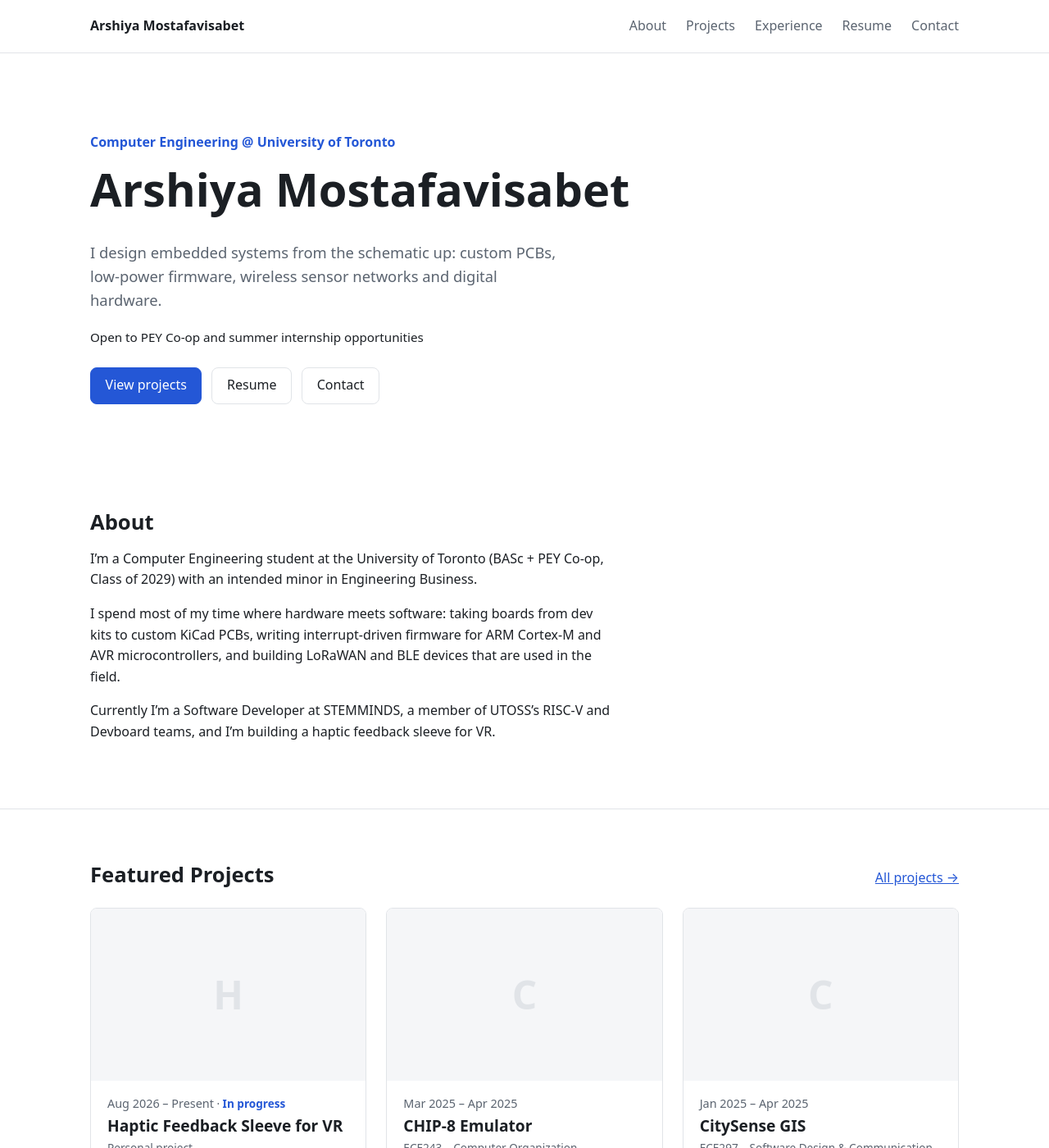
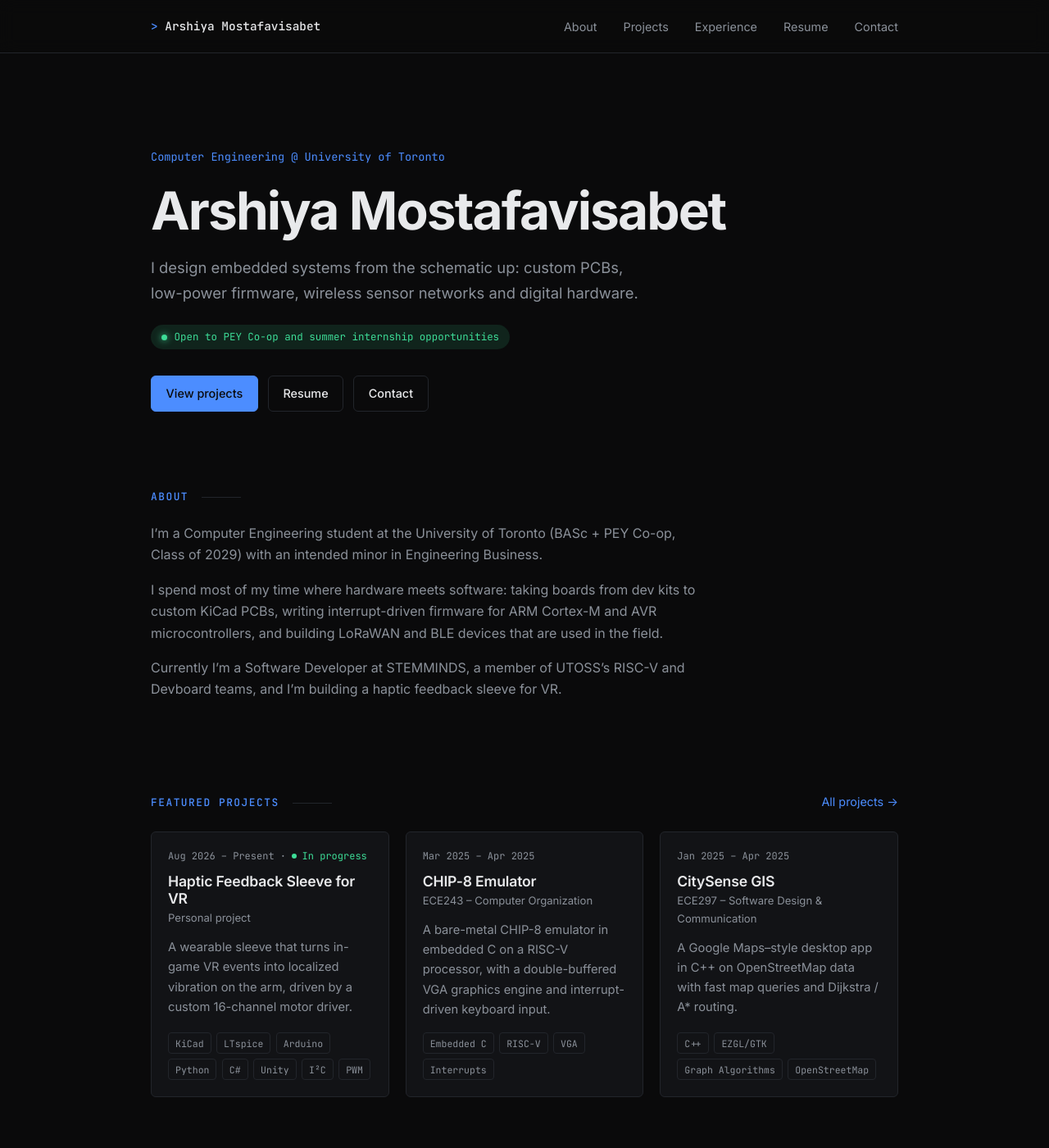
Before and after one commit to arshiyamostafavisabet/arshiyamostafavisabet.github.io, a Jekyll site: the page built from index.html, in a window 1280 px wide and 1400 px high. Shown: the whole window at 82% size. Built offline with Jekyll 4.4.1, drawn with Linux system fonts in a browser that asks for light colours.

Commit message:
updated the design of the website

```diff
--- a/_includes/head.html
+++ b/_includes/head.html
@@ -1,7 +1,11 @@
 <head>
   <meta charset="utf-8">
   <meta name="viewport" content="width=device-width, initial-scale=1">
+  <meta name="theme-color" content="#0a0a0b">
   {% seo %}
+  <link rel="preconnect" href="https://fonts.googleapis.com">
+  <link rel="preconnect" href="https://fonts.gstatic.com" crossorigin>
+  <link rel="stylesheet" href="https://fonts.googleapis.com/css2?family=Inter:wght@400;500;600;700&family=JetBrains+Mono:wght@400;500&display=swap">
   <link rel="icon" href="{{ '/assets/images/favicon/favicon.svg' | relative_url }}" type="image/svg+xml">
   <link rel="stylesheet" href="{{ '/assets/css/main.css' | relative_url }}">
   <script src="{{ '/assets/js/main.js' | relative_url }}" defer></script>
--- a/_includes/project-card.html
+++ b/_includes/project-card.html
@@ -5,13 +5,11 @@
 {%- assign p = include.project -%}
 <article class="project-card" data-areas="{{ p.areas | join: '|' }}">
   <a class="project-card-link" href="{{ p.url | relative_url }}">
+    {%- if p.thumbnail %}
     <div class="project-card-media">
-      {%- if p.thumbnail %}
       <img src="{{ p.thumbnail | relative_url }}" alt="{{ p.title }}" loading="lazy">
-      {%- else %}
-      <div class="project-card-placeholder" aria-hidden="true">{{ p.title | slice: 0 }}</div>
-      {%- endif %}
     </div>
+    {%- endif %}
     <div class="project-card-body">
       <p class="project-card-meta">
         {% include date-range.html start=p.date end=p.end_date %}
--- a/assets/css/main.css
+++ b/assets/css/main.css
@@ -1,44 +1,38 @@
 /* ==========================================================================
-   main.css: structural base styles.
-   Design is intentionally neutral. Change the look by editing the tokens in
-   :root first; component rules below only reference these variables.
+   main.css: minimalist dark theme (black / blue / green)
+   Change the look by editing the tokens in :root. Component rules below only
+   reference these variables.
    ========================================================================== */
 
 :root {
-  /* Colors */
-  --color-bg: #ffffff;
-  --color-surface: #f5f6f8;
-  --color-text: #1b1f24;
-  --color-text-muted: #5b6470;
-  --color-border: #e1e4e8;
-  --color-accent: #2457d6;
-  --color-accent-contrast: #ffffff;
+  /* Palette */
+  --color-bg: #0a0a0b;          /* near-black page background */
+  --color-surface: #121316;     /* cards, metric tiles */
+  --color-surface-hover: #17191d;
+  --color-border: #22252b;      /* hairlines */
+  --color-text: #e8e9eb;        /* primary text */
+  --color-text-muted: #8b919a;  /* secondary text */
+  --color-accent: #4c8dff;      /* blue: links, buttons, labels */
+  --color-accent-soft: rgba(76, 141, 255, 0.12);
+  --color-accent-contrast: #0a0a0b;
+  --color-green: #3ddc97;       /* green: status / "live" indicators */
+  --color-green-soft: rgba(61, 220, 151, 0.12);
 
   /* Typography */
-  --font-body: system-ui, -apple-system, "Segoe UI", Roboto, sans-serif;
+  --font-body: "Inter", system-ui, -apple-system, "Segoe UI", Roboto, sans-serif;
   --font-heading: var(--font-body);
-  --font-mono: ui-monospace, "SFMono-Regular", Consolas, monospace;
+  --font-mono: "JetBrains Mono", ui-monospace, "SFMono-Regular", Consolas, monospace;
   --text-base: 1rem;
-  --line-height: 1.6;
+  --line-height: 1.65;
 
   /* Layout */
-  --container-width: 1100px;
-  --gutter: 1.25rem;
-  --section-space: 4rem;
-  --radius: 8px;
+  --container-width: 960px;
+  --gutter: 1.5rem;
+  --section-space: 6rem;
+  --radius: 6px;
   --header-height: 64px;
-}
 
-@media (prefers-color-scheme: dark) {
-  :root {
-    --color-bg: #0f1216;
-    --color-surface: #181c22;
-    --color-text: #e6e8eb;
-    --color-text-muted: #9aa3ad;
-    --color-border: #2a3038;
-    --color-accent: #6b95ff;
-    --color-accent-contrast: #0f1216;
-  }
+  color-scheme: dark;
 }
 
 /* ---------- Reset / base ---------- */
@@ -51,11 +45,15 @@ body {
   line-height: var(--line-height);
   color: var(--color-text);
   background: var(--color-bg);
+  -webkit-font-smoothing: antialiased;
 }
 img { max-width: 100%; height: auto; display: block; }
-a { color: var(--color-accent); }
-h1, h2, h3, h4, h5 { font-family: var(--font-heading); line-height: 1.25; margin: 0 0 .5em; }
+a { color: var(--color-accent); text-decoration: none; transition: color .15s ease; }
+a:hover { color: var(--color-text); }
+h1, h2, h3, h4, h5 { font-family: var(--font-heading); line-height: 1.2; margin: 0 0 .5em; font-weight: 600; letter-spacing: -0.01em; }
 code, pre { font-family: var(--font-mono); }
+::selection { background: var(--color-accent); color: var(--color-accent-contrast); }
+:focus-visible { outline: 2px solid var(--color-accent); outline-offset: 3px; border-radius: 2px; }
 
 .container {
   width: 100%;
@@ -65,7 +63,7 @@ code, pre { font-family: var(--font-mono); }
 }
 
 .skip-link { position: absolute; left: -9999px; }
-.skip-link:focus { left: 1rem; top: 1rem; z-index: 100; background: var(--color-bg); padding: .5rem 1rem; }
+.skip-link:focus { left: 1rem; top: 1rem; z-index: 100; background: var(--color-surface); padding: .5rem 1rem; }
 
 /* ---------- Buttons / chips ---------- */
 .button {
@@ -74,43 +72,64 @@ code, pre { font-family: var(--font-mono); }
   border: 1px solid var(--color-border);
   border-radius: var(--radius);
   color: var(--color-text);
-  text-decoration: none;
+  background: transparent;
+  font: inherit;
+  font-size: .9rem;
   font-weight: 500;
-  background: transparent;
   cursor: pointer;
-  font: inherit;
+  transition: border-color .15s ease, background .15s ease, color .15s ease;
 }
-.button:hover { border-color: var(--color-accent); }
+.button:hover { border-color: var(--color-accent); color: var(--color-text); }
 .button-primary, .button[aria-pressed="true"] {
   background: var(--color-accent);
   border-color: var(--color-accent);
   color: var(--color-accent-contrast);
 }
+.button-primary:hover { background: transparent; color: var(--color-accent); }
 
-.chips { list-style: none; padding: 0; margin: .75rem 0 0; display: flex; flex-wrap: wrap; gap: .4rem; }
+.chips { list-style: none; padding: 0; margin: .9rem 0 0; display: flex; flex-wrap: wrap; gap: .4rem; }
 .chip {
-  font-size: .8rem;
-  padding: .15rem .6rem;
-  border-radius: 999px;
-  background: var(--color-surface);
+  font-family: var(--font-mono);
+  font-size: .72rem;
+  padding: .15rem .5rem;
   border: 1px solid var(--color-border);
+  border-radius: 4px;
   color: var(--color-text-muted);
+}
+
+/* Green status label (e.g. "In progress") */
+.status {
+  font-family: var(--font-mono);
+  font-size: .75rem;
+  color: var(--color-green);
+}
+.status::before {
+  content: "";
+  display: inline-block;
+  width: 6px; height: 6px;
+  margin-right: .4rem;
+  border-radius: 50%;
+  background: var(--color-green);
+  vertical-align: middle;
 }
 
 /* ---------- Header / nav ---------- */
 .site-header {
   position: sticky; top: 0; z-index: 50;
-  background: var(--color-bg);
+  background: rgba(10, 10, 11, 0.8);
+  backdrop-filter: blur(10px);
+  -webkit-backdrop-filter: blur(10px);
   border-bottom: 1px solid var(--color-border);
 }
 .header-inner { display: flex; align-items: center; justify-content: space-between; height: var(--header-height); }
-.site-logo { font-weight: 700; color: var(--color-text); text-decoration: none; }
-.site-nav ul { list-style: none; display: flex; gap: 1.5rem; margin: 0; padding: 0; }
-.site-nav a { color: var(--color-text-muted); text-decoration: none; }
+.site-logo { font-family: var(--font-mono); font-size: .9rem; font-weight: 500; color: var(--color-text); }
+.site-logo::before { content: "> "; color: var(--color-accent); }
+.site-nav ul { list-style: none; display: flex; gap: 2rem; margin: 0; padding: 0; }
+.site-nav a { color: var(--color-text-muted); font-size: .9rem; }
 .site-nav a:hover, .site-nav a[aria-current="page"] { color: var(--color-text); }
 
 .nav-toggle { display: none; background: none; border: 0; padding: .5rem; cursor: pointer; }
-.nav-toggle span { display: block; width: 22px; height: 2px; margin: 4px 0; background: var(--color-text); }
+.nav-toggle span { display: block; width: 20px; height: 1.5px; margin: 5px 0; background: var(--color-text); }
 
 @media (max-width: 720px) {
   .nav-toggle { display: block; }
@@ -121,116 +140,215 @@ code, pre { font-family: var(--font-mono); }
     border-bottom: 1px solid var(--color-border);
   }
   .site-nav.is-open { display: block; }
-  .site-nav ul { flex-direction: column; gap: 0; padding: .5rem var(--gutter); }
+  .site-nav ul { flex-direction: column; gap: 0; padding: .5rem var(--gutter) 1rem; }
   .site-nav a { display: block; padding: .6rem 0; }
 }
 
 /* ---------- Sections ---------- */
-.section { padding: var(--section-space) 0; }
-.section + .section { border-top: 1px solid var(--color-border); }
-.section-title { font-size: 1.6rem; margin-top: 2rem; }
+.section { padding: var(--section-space) 0 0; }
+
+/* Small blue mono label used as the section heading */
+.section-title {
+  font-family: var(--font-mono);
+  font-size: .8rem;
+  font-weight: 500;
+  text-transform: uppercase;
+  letter-spacing: .12em;
+  color: var(--color-accent);
+  margin: 3.5rem 0 1.5rem;
+}
+.section-title::after {
+  content: "";
+  display: inline-block;
+  width: 3rem;
+  height: 1px;
+  margin-left: 1rem;
+  background: var(--color-border);
+  vertical-align: middle;
+}
 .section-title:first-child { margin-top: 0; }
 .section-heading { display: flex; align-items: baseline; justify-content: space-between; gap: 1rem; flex-wrap: wrap; margin-bottom: 1.5rem; }
 .section-heading .section-title, .section-heading .page-title { margin: 0; }
-.page-title { font-size: 2.2rem; }
-.page-intro { color: var(--color-text-muted); max-width: 65ch; }
-.prose { max-width: 70ch; }
-.subheading { font-size: .9rem; margin: 1rem 0 0; color: var(--color-text-muted); text-transform: uppercase; letter-spacing: .05em; }
+.section-more { font-size: .9rem; }
+
+.page-title { font-size: clamp(2rem, 4vw, 2.75rem); margin-bottom: .75rem; }
+.page-intro { color: var(--color-text-muted); max-width: 60ch; margin: 0 0 2.5rem; }
+.prose { max-width: 68ch; }
+.prose p { color: var(--color-text-muted); }
+.prose strong { color: var(--color-text); }
+.subheading {
+  font-family: var(--font-mono);
+  font-size: .75rem;
+  font-weight: 500;
+  text-transform: uppercase;
+  letter-spacing: .1em;
+  color: var(--color-text-muted);
+  margin: 1.25rem 0 0;
+}
 
 /* ---------- Hero ---------- */
-.hero { padding: calc(var(--section-space) * 1.5) 0 var(--section-space); }
+.hero { padding: calc(var(--section-space) * 1.2) 0 0; }
 .hero-inner { display: grid; grid-template-columns: 1fr auto; gap: 3rem; align-items: center; }
-.hero-eyebrow { color: var(--color-accent); font-weight: 600; margin: 0 0 .5rem; }
-.hero-title { font-size: clamp(2.2rem, 5vw, 3.5rem); }
-.hero-tagline { font-size: 1.15rem; color: var(--color-text-muted); max-width: 55ch; }
-.hero-status { font-size: .95rem; }
-.hero-actions { display: flex; gap: .75rem; flex-wrap: wrap; margin-top: 1.5rem; }
-.hero-photo img { width: 240px; height: 240px; object-fit: cover; border-radius: 50%; }
+.hero-eyebrow { font-family: var(--font-mono); font-size: .85rem; color: var(--color-accent); margin: 0 0 1rem; }
+.hero-title { font-size: clamp(2.5rem, 6vw, 4rem); font-weight: 700; letter-spacing: -0.03em; margin-bottom: 1rem; }
+.hero-tagline { font-size: 1.15rem; color: var(--color-text-muted); max-width: 52ch; margin: 0; }
+.hero-status {
+  display: inline-flex; align-items: center; gap: .55rem;
+  margin: 1.5rem 0 0;
+  padding: .3rem .8rem;
+  font-family: var(--font-mono);
+  font-size: .78rem;
+  color: var(--color-green);
+  background: var(--color-green-soft);
+  border-radius: 999px;
+}
+.hero-status::before {
+  content: "";
+  width: 7px; height: 7px;
+  border-radius: 50%;
+  background: var(--color-green);
+  box-shadow: 0 0 8px var(--color-green);
+}
+.hero-actions { display: flex; gap: .75rem; flex-wrap: wrap; margin-top: 2rem; }
+.hero-photo img {
+  width: 200px; height: 200px;
+  object-fit: cover;
+  border-radius: 50%;
+  border: 1px solid var(--color-border);
+  filter: grayscale(100%);
+  transition: filter .3s ease;
+}
+.hero-photo img:hover { filter: none; }
 @media (max-width: 720px) {
   .hero-inner { grid-template-columns: 1fr; }
   .hero-photo { order: -1; }
-  .hero-photo img { width: 140px; height: 140px; }
+  .hero-photo img { width: 120px; height: 120px; }
 }
 
 /* ---------- Project grid / cards ---------- */
-.project-filters { display: flex; flex-wrap: wrap; gap: .5rem; margin: 1.5rem 0; }
+.project-filters { display: flex; flex-wrap: wrap; gap: .5rem; margin: 0 0 2rem; }
+.project-filters .button { font-family: var(--font-mono); font-size: .78rem; padding: .35rem .8rem; }
 .project-grid {
   display: grid;
-  grid-template-columns: repeat(auto-fill, minmax(300px, 1fr));
-  gap: 1.5rem;
+  grid-template-columns: repeat(auto-fill, minmax(280px, 1fr));
+  gap: 1.25rem;
 }
 .project-card {
   border: 1px solid var(--color-border);
   border-radius: var(--radius);
   overflow: hidden;
-  background: var(--color-bg);
+  background: var(--color-surface);
+  transition: border-color .2s ease, background .2s ease, transform .2s ease;
 }
 .project-card[hidden] { display: none; }
-.project-card-link { display: flex; flex-direction: column; height: 100%; color: inherit; text-decoration: none; }
-.project-card:hover { border-color: var(--color-accent); }
-.project-card-media { aspect-ratio: 16 / 10; background: var(--color-surface); }
+.project-card:hover { border-color: var(--color-accent); background: var(--color-surface-hover); transform: translateY(-2px); }
+.project-card-link { display: flex; flex-direction: column; height: 100%; color: inherit; }
+.project-card-link:hover { color: inherit; }
+.project-card-media { aspect-ratio: 16 / 10; background: var(--color-bg); border-bottom: 1px solid var(--color-border); }
 .project-card-media img { width: 100%; height: 100%; object-fit: cover; }
-.project-card-placeholder {
-  height: 100%; display: grid; place-items: center;
-  font-size: 3rem; font-weight: 700; color: var(--color-border);
-}
-.project-card-body { padding: 1rem 1.25rem 1.25rem; }
-.project-card-meta { font-size: .85rem; color: var(--color-text-muted); margin: 0 0 .25rem; }
-.project-card-title { font-size: 1.2rem; margin: 0 0 .25rem; }
-.project-card-context { font-size: .85rem; color: var(--color-text-muted); margin: 0 0 .5rem; }
-.project-card-summary { margin: 0; }
-.status { color: var(--color-accent); font-weight: 600; }
+.project-card-body { padding: 1.25rem; display: flex; flex-direction: column; flex: 1; }
+.project-card-meta { font-family: var(--font-mono); font-size: .75rem; color: var(--color-text-muted); margin: 0 0 .6rem; }
+.project-card-meta .date-range { font-size: inherit; }
+.project-card-title { font-size: 1.1rem; margin: 0 0 .2rem; }
+.project-card:hover .project-card-title { color: var(--color-accent); }
+.project-card-context { font-size: .82rem; color: var(--color-text-muted); margin: 0 0 .75rem; }
+.project-card-summary { margin: 0; font-size: .92rem; color: var(--color-text-muted); }
+.project-card .chips { margin-top: auto; padding-top: 1rem; }
 
 /* ---------- Project detail page ---------- */
-.project { padding-top: 2rem; padding-bottom: var(--section-space); }
-.back-link { display: inline-block; margin-bottom: 1.5rem; text-decoration: none; }
-.project-header { margin-bottom: 2rem; }
-.project-meta { color: var(--color-text-muted); margin: 0 0 .25rem; }
-.project-summary { font-size: 1.15rem; color: var(--color-text-muted); max-width: 65ch; }
-.project-facts { display: flex; flex-wrap: wrap; gap: 1.5rem; margin: 1rem 0 0; }
-.project-facts dt { font-size: .8rem; text-transform: uppercase; letter-spacing: .05em; color: var(--color-text-muted); }
-.project-facts dd { margin: 0; }
-.project-links { list-style: none; padding: 0; margin: 1.25rem 0 0; display: flex; flex-wrap: wrap; gap: .5rem; }
-.project-cover { margin: 0 0 2rem; }
-.project-cover img { border-radius: var(--radius); width: 100%; }
+.project { padding-top: 3rem; }
+.back-link { display: inline-block; margin-bottom: 2.5rem; font-family: var(--font-mono); font-size: .8rem; color: var(--color-text-muted); }
+.back-link:hover { color: var(--color-accent); }
+.project-header { margin-bottom: 3rem; }
+.project-meta { font-family: var(--font-mono); font-size: .8rem; color: var(--color-text-muted); margin: 0 0 .75rem; }
+.project-header h1 { font-size: clamp(2rem, 4.5vw, 3rem); letter-spacing: -0.02em; }
+.project-summary { font-size: 1.1rem; color: var(--color-text-muted); max-width: 62ch; }
+.project-facts { display: flex; flex-wrap: wrap; gap: 2.5rem; margin: 1.75rem 0 0; }
+.project-facts dt { font-family: var(--font-mono); font-size: .7rem; text-transform: uppercase; letter-spacing: .1em; color: var(--color-text-muted); }
+.project-facts dd { margin: .2rem 0 0; font-size: .95rem; }
+.project-links { list-style: none; padding: 0; margin: 1.75rem 0 0; display: flex; flex-wrap: wrap; gap: .5rem; }
+.project-cover { margin: 0 0 3rem; }
+.project-cover img { border-radius: var(--radius); width: 100%; border: 1px solid var(--color-border); }
 .project-metrics {
-  list-style: none; padding: 0; margin: 0 0 2rem;
-  display: grid; grid-template-columns: repeat(auto-fit, minmax(160px, 1fr)); gap: 1rem;
+  list-style: none; padding: 0; margin: 0 0 3rem;
+  display: grid; grid-template-columns: repeat(auto-fit, minmax(160px, 1fr));
+  border: 1px solid var(--color-border);
+  border-radius: var(--radius);
+  overflow: hidden;
 }
-.project-metrics li { background: var(--color-surface); border-radius: var(--radius); padding: 1rem; }
-.metric-value { display: block; font-size: 1.6rem; font-weight: 700; }
-.metric-label { font-size: .85rem; color: var(--color-text-muted); }
-.project-content img { border-radius: var(--radius); margin: 1rem 0; }
-.project-gallery { margin-top: 3rem; }
+.project-metrics li { padding: 1.25rem; border-right: 1px solid var(--color-border); }
+.project-metrics li:last-child { border-right: 0; }
+.metric-value { display: block; font-family: var(--font-mono); font-size: 1.5rem; font-weight: 500; color: var(--color-accent); }
+.metric-label { font-size: .82rem; color: var(--color-text-muted); }
+
+.project-content h2 { font-size: 1.25rem; margin: 2.5rem 0 .75rem; }
+.project-content h2:first-child { margin-top: 0; }
+.project-content ul { padding-left: 1.2rem; color: var(--color-text-muted); }
+.project-content li { margin-bottom: .4rem; }
+.project-content li::marker { color: var(--color-accent); }
+.project-content img { border-radius: var(--radius); margin: 1.5rem 0; border: 1px solid var(--color-border); }
+.project-content code { font-size: .88em; background: var(--color-surface); padding: .1em .35em; border-radius: 4px; }
+
+.project-gallery { margin-top: 4rem; }
+.project-gallery h2 { font-size: 1.25rem; }
 .gallery-grid { display: grid; grid-template-columns: repeat(auto-fill, minmax(240px, 1fr)); gap: 1rem; }
 .gallery-grid figure { margin: 0; }
-.gallery-grid img { border-radius: var(--radius); aspect-ratio: 4 / 3; object-fit: cover; width: 100%; }
-.gallery-grid figcaption { font-size: .85rem; color: var(--color-text-muted); margin-top: .35rem; }
+.gallery-grid img { border-radius: var(--radius); aspect-ratio: 4 / 3; object-fit: cover; width: 100%; border: 1px solid var(--color-border); }
+.gallery-grid figcaption { font-size: .8rem; color: var(--color-text-muted); margin-top: .4rem; }
 
 /* ---------- Skills ---------- */
-.skills-grid { display: grid; grid-template-columns: repeat(auto-fill, minmax(260px, 1fr)); gap: 1.5rem; }
-.skill-group h3 { font-size: 1rem; margin: 0; }
+.skills-grid { display: grid; grid-template-columns: repeat(auto-fill, minmax(260px, 1fr)); gap: 2rem 2.5rem; }
+.skill-group h3 { font-size: .95rem; font-weight: 500; margin: 0; }
+.skill-group .chips { margin-top: .6rem; }
 
 /* ---------- Timeline (experience) ---------- */
-.timeline-entry { padding: 1.5rem 0; border-bottom: 1px solid var(--color-border); }
-.timeline-entry:last-of-type { border-bottom: 0; }
-.timeline-header { display: flex; gap: 1rem; align-items: center; margin-bottom: .75rem; }
-.timeline-logo { width: 48px; height: 48px; object-fit: contain; }
-.timeline-org { font-size: 1.25rem; margin: 0; }
+.timeline-entry {
+  position: relative;
+  padding: 0 0 2.5rem 1.75rem;
+  border-left: 1px solid var(--color-border);
+  margin-left: .25rem;
+}
+.timeline-entry:last-of-type { padding-bottom: 0; }
+.timeline-entry::before {
+  content: "";
+  position: absolute; left: -5px; top: .45rem;
+  width: 9px; height: 9px;
+  border-radius: 50%;
+  background: var(--color-bg);
+  border: 2px solid var(--color-accent);
+}
+.timeline-header { display: flex; gap: 1rem; align-items: center; margin-bottom: .5rem; }
+.timeline-logo { width: 40px; height: 40px; object-fit: contain; border-radius: 4px; }
+.timeline-org { font-size: 1.15rem; margin: 0; }
 .timeline-org a { color: inherit; }
-.timeline-location { margin: 0; color: var(--color-text-muted); font-size: .9rem; }
-.timeline-role { margin: 1rem 0 0; }
-.timeline-role-header { display: flex; justify-content: space-between; gap: 1rem; flex-wrap: wrap; }
-.timeline-role-header h4 { font-size: 1.05rem; margin: 0; }
-.date-range { color: var(--color-text-muted); font-size: .9rem; white-space: nowrap; }
-.timeline-highlights { margin: .5rem 0 0; padding-left: 1.25rem; }
-.timeline-highlights li { margin-bottom: .35rem; }
+.timeline-org a:hover { color: var(--color-accent); }
+.timeline-location { margin: 0; color: var(--color-text-muted); font-size: .85rem; }
+.timeline-role { margin: 1.25rem 0 0; }
+.timeline-role-header { display: flex; justify-content: space-between; align-items: baseline; gap: 1rem; flex-wrap: wrap; }
+.timeline-role-header h4 { font-size: 1rem; font-weight: 500; margin: 0; }
+.date-range { font-family: var(--font-mono); color: var(--color-text-muted); font-size: .78rem; white-space: nowrap; }
+.timeline-highlights { margin: .6rem 0 0; padding-left: 1.1rem; color: var(--color-text-muted); font-size: .94rem; }
+.timeline-highlights li { margin-bottom: .4rem; }
+.timeline-highlights li::marker { color: var(--color-accent); }
+.timeline-highlights strong { color: var(--color-text); font-weight: 500; }
+
+/* ---------- Contact ---------- */
+#contact p { color: var(--color-text-muted); max-width: 55ch; }
+#contact .social-links { margin-top: 1.5rem; }
 
 /* ---------- Resume ---------- */
-.resume-embed { width: 100%; height: 85vh; border: 1px solid var(--color-border); border-radius: var(--radius); }
+.resume-embed { width: 100%; height: 85vh; border: 1px solid var(--color-border); border-radius: var(--radius); background: var(--color-surface); }
 
 /* ---------- Footer ---------- */
-.site-footer { border-top: 1px solid var(--color-border); padding: 2rem 0; color: var(--color-text-muted); font-size: .9rem; }
+.site-footer { border-top: 1px solid var(--color-border); margin-top: var(--section-space); padding: 2rem 0; color: var(--color-text-muted); font-size: .82rem; }
 .footer-inner { display: flex; justify-content: space-between; align-items: center; flex-wrap: wrap; gap: 1rem; }
-.footer-inner p { margin: 0; }
-.social-links { list-style: none; padding: 0; margin: 0; display: flex; gap: 1.25rem; }
+.footer-inner p { margin: 0; font-family: var(--font-mono); }
+.social-links { list-style: none; padding: 0; margin: 0; display: flex; gap: 1.5rem; }
+.social-links a { color: var(--color-text-muted); font-size: .9rem; }
+.social-links a:hover { color: var(--color-accent); }
+
+/* ---------- Motion preferences ---------- */
+@media (prefers-reduced-motion: reduce) {
+  html { scroll-behavior: auto; }
+  *, *::before, *::after { transition: none !important; }
+}
```
Also changed, not shown: assets/images/favicon/favicon.svg.
